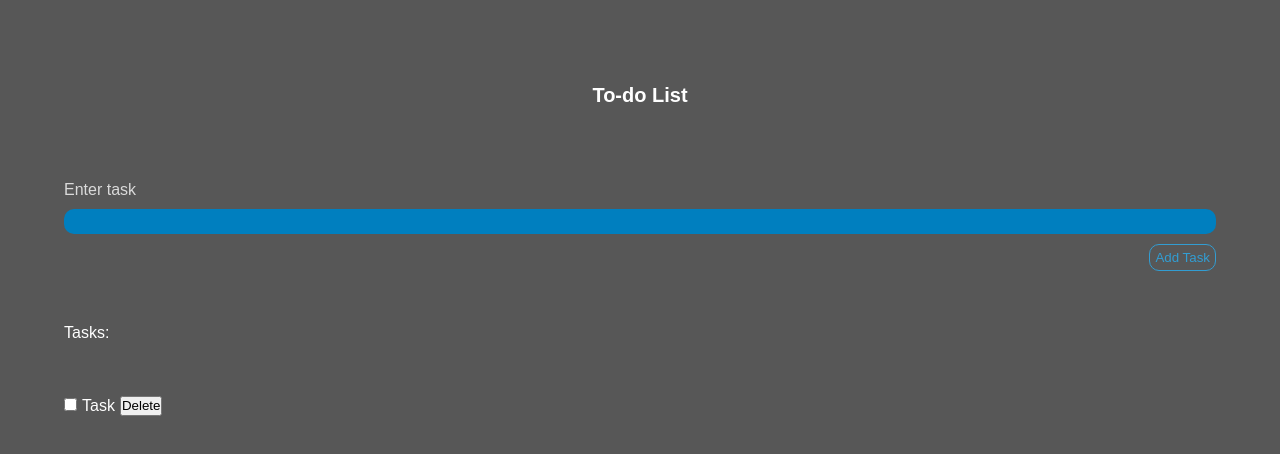
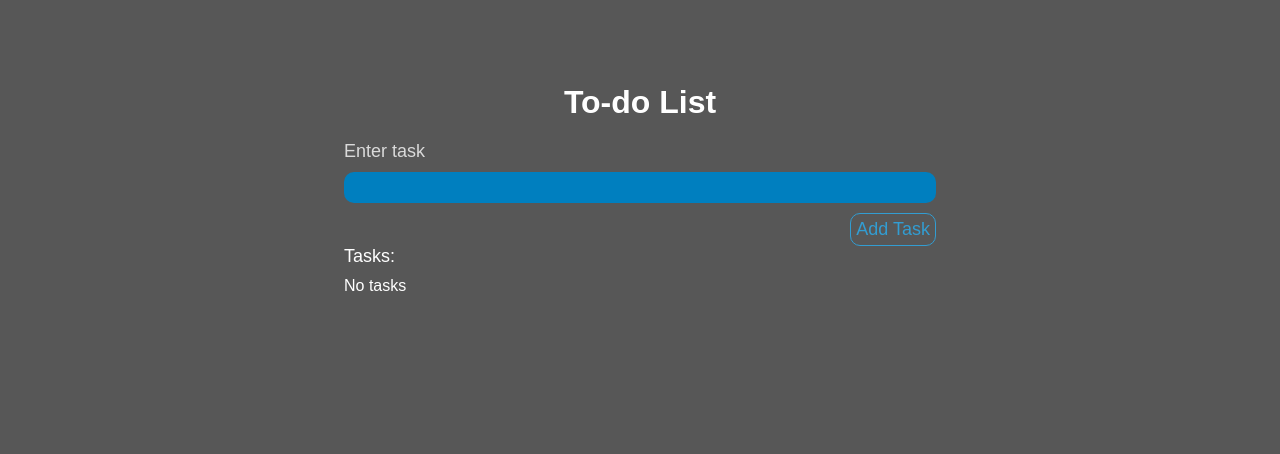
Before and after one commit to MKdev431/react-to-do-list-by-myself, a React (Create React App) app: page / in a window 1280 px wide. Shown: the top 454 px of the page. Built offline with nearby package versions, Linux system fonts and the light colour scheme.

Commit message:
style revamp and add logic

```diff
--- a/src/App.css
+++ b/src/App.css
@@ -2,12 +2,12 @@
   display: flex;
   flex-direction: column;
   width: 100%;
-  height: 60vh;
-  justify-content: space-between;
   padding: 5% 5%;
   flex-grow: 1;
   font-family: Arial, Helvetica, sans-serif;
   color: #fff;
+  max-width: 720px;
+  margin: 0 auto;
 }
 
 form {
@@ -21,6 +21,7 @@ form {
   flex-direction: column;
   user-select: none;
   color: #dadada;
+  font-size: 18px;
 }
 
 .text-input {
@@ -32,6 +33,7 @@ form {
   border: none;
   padding: 5px;
   margin: 10px 0;
+  font-size: 18px;
 }
 
 input:focus {
@@ -48,6 +50,7 @@ input:focus {
   border-radius: 10px;
   padding: 5px;
   outline: none;
+  font-size: 18px;
 }
 
 .task-button:hover {
@@ -59,24 +62,18 @@ input:focus {
 }
 
 h1 {
-  font-size: 20px;
   padding: 20px;
   align-self: center;
 }
 
-ul {
-  display: flex;
-  align-self: start;
-}
-
 li {
   list-style: none;
-  display: flex;
+  margin-block: 3px;
 }
 
 .task-label {
   margin-right: 5px;
-  line-height: 20px;
+  font-size: 18px;
 }
 
 .task-label:has(input:checked) {
@@ -86,8 +83,22 @@ li {
 .checkbox-input {
   margin-right: 5px;
   cursor: pointer;
+  width: 18px;
+  height: 18px;
+  position: relative;
+  vertical-align: middle;
 }
 
 .delete-button {
   cursor: pointer;
+  font-size: 15px;
 }
+
+p {
+  font-size: 18px;
+  margin-bottom: 10px;
+}
+
+hr {
+  margin-block: 15px;
+}
--- a/src/App.js
+++ b/src/App.js
@@ -1,10 +1,42 @@
+import { useState } from "react";
 import "./App.css";
 
 function App() {
+  const [value, setValue] = useState("");
+  const [tasks, setTasks] = useState([]);
+  // const [completedTasks, setCompletedTasks] = useState([]);
+
+  function handleSubmit(e) {
+    e.preventDefault();
+    if (value.length >= 3) {
+      setTasks(currentTasks => {
+        return [...currentTasks, { id: crypto.randomUUID(), title: value, completed: false }];
+      });
+      setValue("");
+    } else {
+      alert("Enter task name - not shorter than three characters");
+    }
+  }
+
+  function toggleTask(id, completed) {
+    setTasks(currentTasks => {
+      return currentTasks.map(task => {
+        if (task.id === id) {
+          return { ...task, completed };
+        }
+        return task;
+      });
+    });
+  }
+
+  function deleteTask(id) {
+    setTasks(currentTasks => currentTasks.filter(task => task.id !== id));
+  }
+
   return (
     <div className="app">
       <h1>To-do List</h1>
-      <form>
+      <form onSubmit={handleSubmit}>
         <label
           htmlFor="text"
           className="text-label"
@@ -14,13 +46,18 @@ function App() {
             className="text-input"
             type="text"
             id="text"
+            value={value}
+            onChange={e => setValue(e.target.value)}
           />
         </label>
         <button className="task-button">Add Task</button>
       </form>
       <p>Tasks:</p>
+      {tasks.length === 0 && "No tasks"}
       <ul>
-        <li>
+        {tasks.map(task => {
+          return (
+            <li key={task.id}>
               <label
                 htmlFor=""
                 className="task-label"
@@ -28,12 +65,49 @@ function App() {
                 <input
                   type="checkbox"
                   className="checkbox-input"
+                  checked={task.completed}
+                  onChange={e => toggleTask(task.id, e.target.checked)}
                 />
-            Task
+                {task.title}
               </label>
-          <button className="delete-button">Delete</button>
+              <button
+                onClick={() => deleteTask(task.id)}
+                className="delete-button"
+              >
+                Delete
+              </button>
             </li>
+          );
+        })}
       </ul>
+      {/* <hr />
+      <p>Done tasks:</p>
+      <ul>
+        {completedTasks.map(completedTask => {
+          return (
+            <li key={completedTask.id}>
+              <label
+                htmlFor=""
+                className="task-label"
+              >
+                <input
+                  type="checkbox"
+                  className="checkbox-input"
+                  checked={completedTask.completed}
+                  onChange={e => toggleTask(completedTask.id, e.target.checked)}
+                />
+                {completedTask.title}
+              </label>
+              <button
+                onClick={() => deleteTask(completedTask.id)}
+                className="delete-button"
+              >
+                Delete
+              </button>
+            </li>
+          );
+        })}
+      </ul> */}
     </div>
   );
 }
```
Lines whose indentation alone changed are shown as unchanged.
